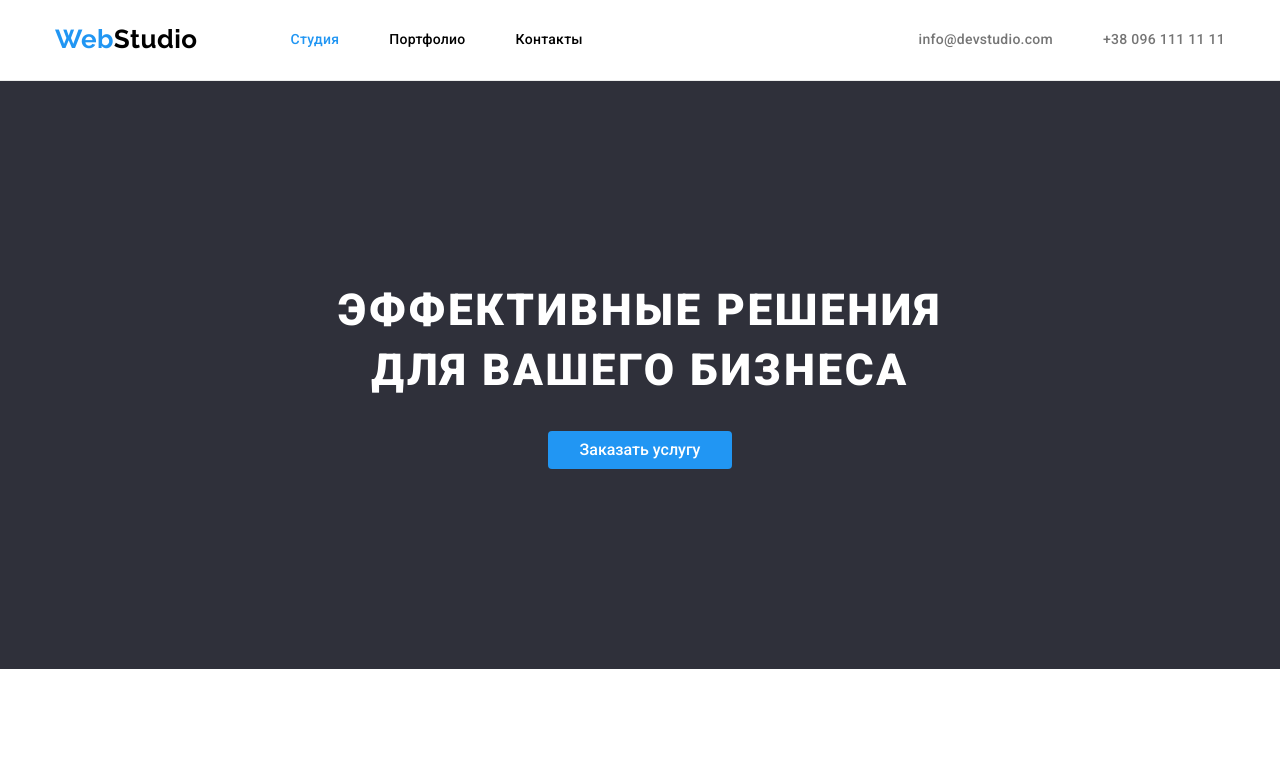
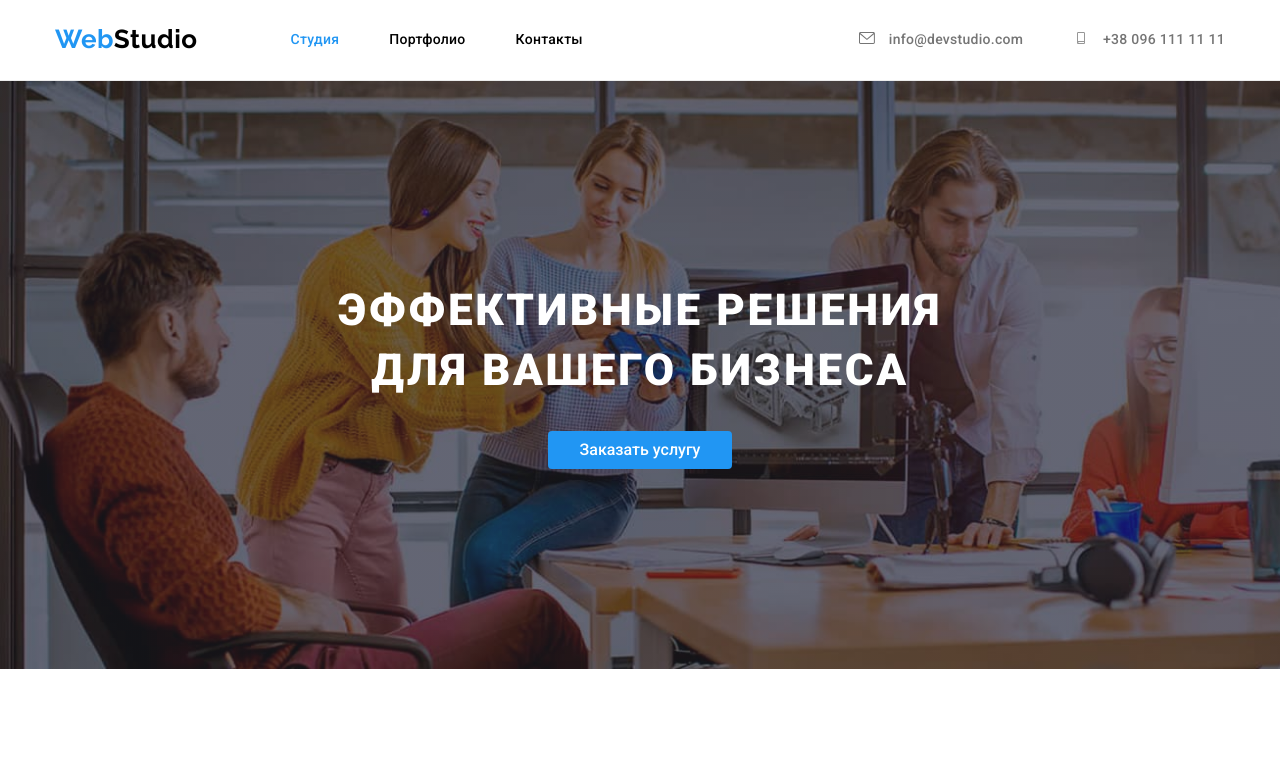
Before and after one commit to julia-pro/goit-markup-hw-04, a plain HTML site: page index.html in a window 1280 px wide. Shown: the top 760 px of the page. Drawn offline with nearby package versions, Linux system fonts and the light colour scheme.

Commit message:
Добавляет исходные материалы

```diff
--- a/css/styles.css
+++ b/css/styles.css
@@ -150,6 +150,10 @@ img {
 .tel-link:focus {
   color: var(--second-text-color);
 }
+.icon-contact {
+  margin-right: 10px;
+  fill: var(--title-color);
+}
 
 /*===========HERO========== */
 .hero-background {
@@ -157,6 +161,10 @@ img {
   padding-top: 200px;
   padding-bottom: 200px;
   background: var(--bg-color);
+
+  background-image: linear-gradient(rgba(47, 48, 58, 0.4), rgba(47, 48, 58, 0.4)),
+    url('../images/hero/bg.jpg');
+  background-size: cover;
 }
 
 .main-title {
--- a/index.html
+++ b/index.html
@@ -32,8 +32,20 @@
                 </ul>
             </nav>
             <ul class="contact-info list">
-                <li><a class="mail-link link" href="malto:info@devstudio.com">info@devstudio.com</a></li>
-                <li><a class="tel-link link" href="tel:+380961111111">+38 096 111 11 11</a></li>
+                <li>
+                    <a class="mail-link link" href="malto:info@devstudio.com">
+                    <svg class="icon-contact" width="16" height="12">
+                        <use href="./images/icons.svg#icon-envelope"></use>
+                    </svg> info@devstudio.com
+                    </a>
+                </li>
+                <li>
+                    <a class="tel-link link" href="tel:+380961111111">
+                    <svg class="icon-contact" width="16" height="12">
+                        <use href="./images/icons.svg#icon-smartphone"></use>
+                    </svg> +38 096 111 11 11
+                    </a>
+                </li>
             </ul>
         </div>
 
```
Also changed, not shown: images/hero/bg.jpg (added), images/icons.svg (added).
